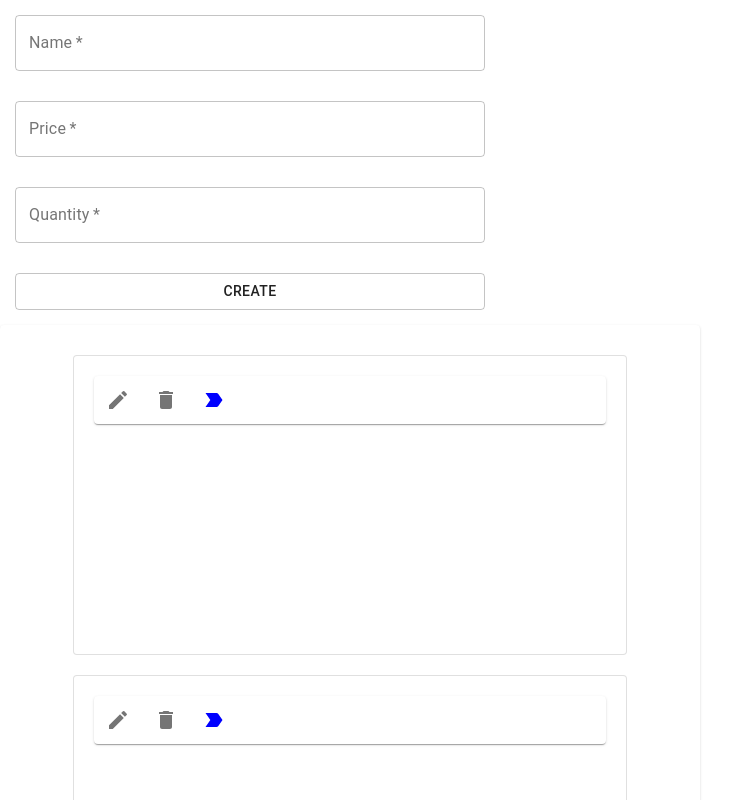
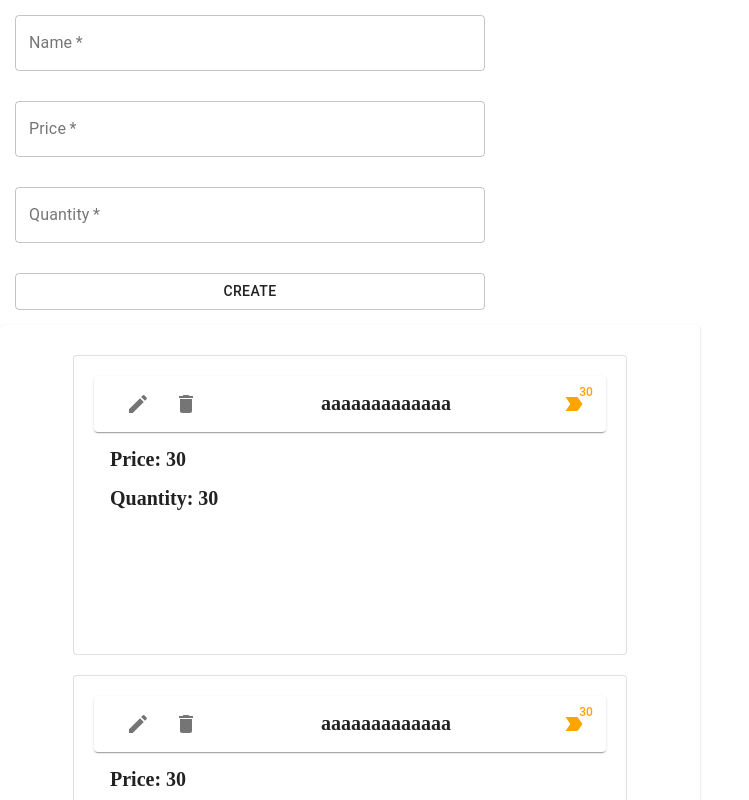
Before and after one commit to LeandroSSB/triforsys-frontend, a React (Vite) app: page / in a window 1280 px wide. Shown: the top 800 px of the page, without its empty margins (0-749 px from the left). Built offline with nearby package versions, Linux system fonts and the light colour scheme.

Commit message:
feat: Final product model; TODO: implement edit and remove feature with context

```diff
--- a/src/components/Product/index.jsx
+++ b/src/components/Product/index.jsx
@@ -1,31 +1,61 @@
 import { IconButton } from "@material-ui/core"
-import { Container, IconsContainer, SituationIcon } from "./style"
+import { ContainerStyled, IconsContainer, SituationIcon, ProductTitle, ProductDetails, ProductItem } from "./style"
 import EditIcon from "@material-ui/icons/Edit"
 import DeleteIcon from '@material-ui/icons/Delete';
 import LabelImportantIcon from '@material-ui/icons/LabelImportant';
+import { useProduct } from "./../../context/index"
+import { useState } from "react";
 
 export const Product = ({ id, name, price, quantity }) => {
+  const [productName, setProductName] = useState(name)
+  const [productPrice, setProductPrice] = useState(price)
+  const [productQuantity, setProductQuantity] = useState(quantity)
+
+  const situationResolver = (q) => {
+    if(q <= 10) return "red"
+    else if( q > 10 && q <= 30) return "orange"
+    else if( q >= 31) return "green"
+    return ""
+  }
+
+  const { removeProduct, editProduct } = useProduct()
+
 
 
   return (
-    <Container variant="outlined">
+    <ContainerStyled variant="outlined">
+
       <IconsContainer>
 
         <IconButton>
           <EditIcon/>
         </IconButton>
-        <IconButton>
+
+        <IconButton onClick={() => removeProduct(id)}>
           <DeleteIcon/>
         </IconButton>
 
-       <SituationIcon disabled color="blue" >
-        <LabelImportantIcon/>
+        <ProductTitle>
+          aaaaaaaaaaaaa
+        </ProductTitle>
+
+       <SituationIcon color={situationResolver(quantity || 30)} badgeContent={quantity || 30} disabled  >
+          <LabelImportantIcon/>
        </SituationIcon>
 
       </IconsContainer>
 
+      <ProductDetails>
+        <ProductItem>
+          Price: {price || "30"}
+        </ProductItem>
 
-    </Container>
+        <ProductItem>
+          Quantity: {quantity || "30"}
+        </ProductItem>
+      </ProductDetails>
+
+    </ContainerStyled>
   )
 }
 
--- a/src/components/Product/style.js
+++ b/src/components/Product/style.js
@@ -1,7 +1,7 @@
-import { IconButton, Paper } from "@material-ui/core";
+import { List, Paper, Badge, ListItem } from "@material-ui/core";
 import styled from "styled-components";
 
-export const Container = styled(Paper)`
+export const ContainerStyled = styled(Paper)`
   width: 32rem;
   height: 20rem;
   padding: 20px;
@@ -9,14 +9,33 @@ export const Container = styled(Paper)`
 `
 
 export const IconsContainer = styled(Paper)`
+  display: flex;
+  align-items: center;
+  padding: 0 20px;
+  span {
+    margin-left: auto;
+  }
+`
+
+export const SituationIcon = styled(Badge)`
+  color: ${props => props.color};
+`
 
 
+export const ProductTitle = styled.h2`
+  font-size: 20px;
+  text-align: center;
+  width: 100%;
+  text-overflow: ellipsis;
+  white-space: nowrap;
+  overflow: hidden;
+  display: inline-block;
+`
+
+export const ProductDetails = styled(List)`
 
 `
-
-export const SituationIcon = styled(IconButton)`
-  path{
-    color: ${props => props.color}
-  }
-
+export const ProductItem = styled(ListItem)`
+  font-weight: 600;
+  font-size: 20px
 `
--- a/src/context/product.jsx
+++ b/src/context/product.jsx
@@ -13,8 +13,12 @@ export const ProductProvider  = ({ children }) => {
 
   }
 
+  const editProduct = ( product ) => {
+
+  }
+
   return (
-    <productContext.Provider value={{ product, createProduct, removeProduct }}>
+    <productContext.Provider value={{ product, createProduct, removeProduct, editProduct }}>
       {children}
     </productContext.Provider>
   )
```
